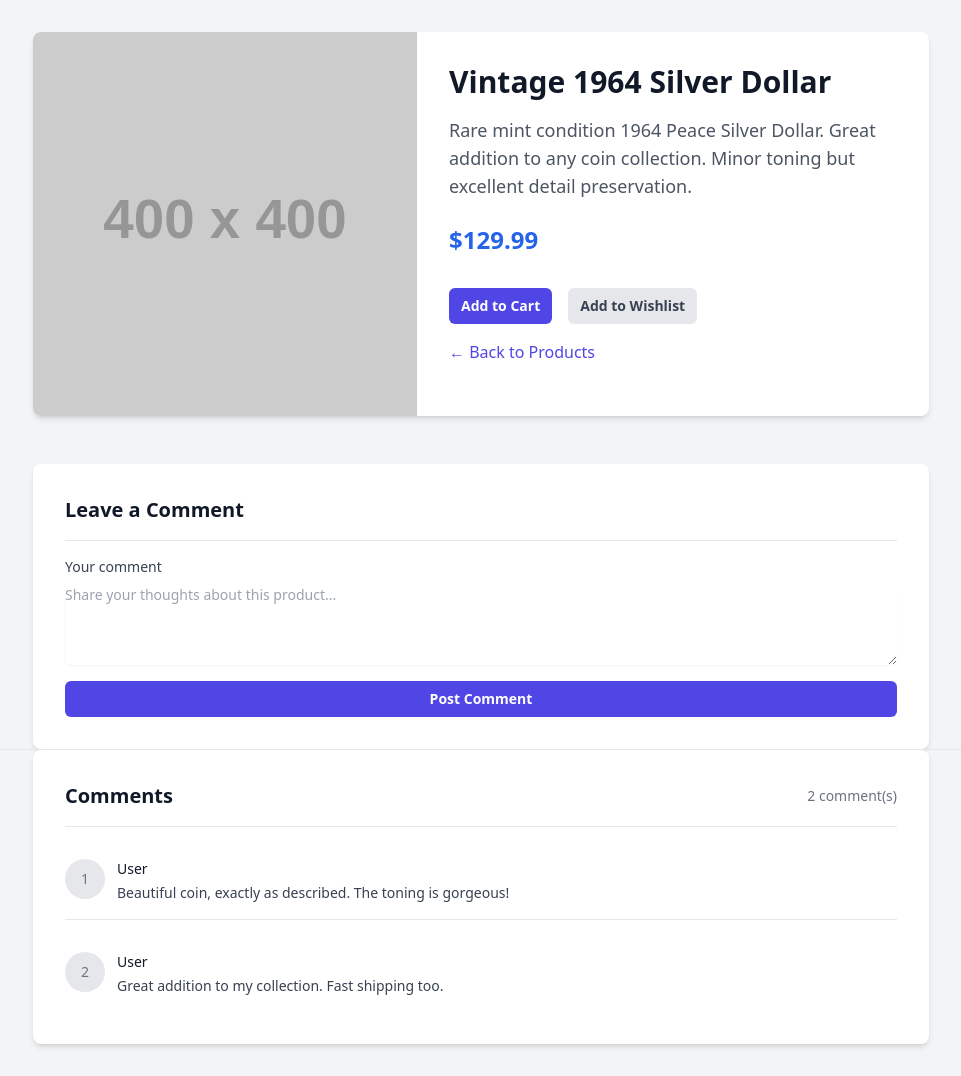
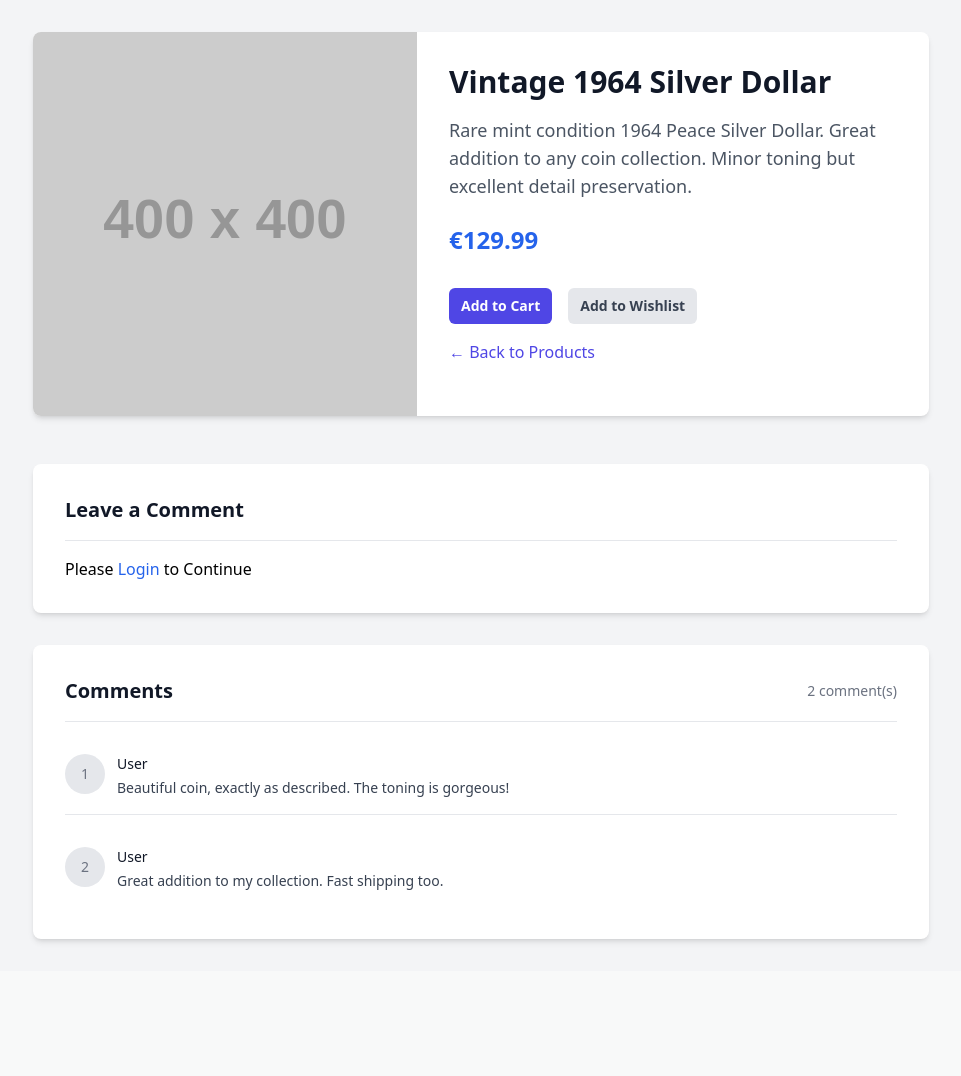
Before and after one commit to QtKaii/2module-project, a PHP site: page /product/1 in a window 1280 px wide. Shown: the part 56-1132 px from the top of the page, without its empty margins (159-1120 px from the left). After the commit the page ends 1000 px from the top, so only its background shows below. Run offline with PHP 8.4, Linux system fonts and the light colour scheme; data comes from the database, SQL or seed files in the repository; both versions use the stored data as it was after the commit; grey boxes labelled with a size stand in for pictures from a placeholder-image service; some libraries are stand-ins or nearby versions.

Commit message:
Change currency symbol from $ to € in various templates and database

```diff
--- a/frontend/templates/components/order-summary-item.html.twig
+++ b/frontend/templates/components/order-summary-item.html.twig
@@ -5,5 +5,5 @@
             <p class="mt-1 text-sm text-gray-500 dark:text-gray-400">{{ description }}</p>
         {% endif %}
     </div>
-    <span class="ml-4 text-lg text-gray-600 dark:text-gray-300">${{ price | number_format(2) }}</span>
+    <span class="ml-4 text-lg text-gray-600 dark:text-gray-300">€{{ price | number_format(2) }}</span>
 </div>
--- a/frontend/templates/components/product-card.html.twig
+++ b/frontend/templates/components/product-card.html.twig
@@ -6,5 +6,5 @@
     </a>
     <h3 class="mt-4 text-xl font-semibold">{{ product.title }}</h3>
     <p class="mt-2 text-gray-600">{{ product.description }}</p>
-    <p class="mt-2 text-blue-600 font-bold">${{ product.price }}</p>
+    <p class="mt-2 text-blue-600 font-bold">€{{ product.price }}</p>
 </div>
--- a/frontend/templates/components/wishlist-item.html.twig
+++ b/frontend/templates/components/wishlist-item.html.twig
@@ -3,7 +3,7 @@
         <div class="min-w-0 flex-auto">
             <p class="text-lg font-semibold text-gray-900">{{ title }}</p>
             <p class="mt-1 text-sm text-gray-600">{{ description }}</p>
-            <p class="mt-2 text-blue-600 font-bold">${{ price }}</p>
+            <p class="mt-2 text-blue-600 font-bold">€{{ price }}</p>
         </div>
     </div>
     <div class="flex items-center gap-4">
--- a/frontend/templates/pages/cart.html.twig
+++ b/frontend/templates/pages/cart.html.twig
@@ -16,7 +16,7 @@
                         {% for item in cartItems %}
                             {% include 'components/cart-row.html.twig' with {
                                 'name': item.product.title,
-                                'price': '$' ~ item.product.price,
+                                'price': '€' ~ item.product.price,
                                 'id': item.product.id,
                                 'salesId': item.salesid
                             } %}
--- a/frontend/templates/pages/editProduct.html.twig
+++ b/frontend/templates/pages/editProduct.html.twig
@@ -55,7 +55,7 @@
                             <label for="price" class="block text-sm font-medium text-gray-700 dark:text-gray-300">Price</label>
                             <div class="relative mt-1 rounded-md shadow-sm">
                                 <div class="pointer-events-none absolute inset-y-0 left-0 flex items-center pl-3">
-                                    <span class="text-gray-500 sm:text-sm">$</span>
+                                    <span class="text-gray-500 sm:text-sm">€</span>
                                 </div>
                                 <input type="number" name="price" id="price" required step="0.01" min="0" value="{{ product.price }}"
                                     class="block w-full rounded-md border-gray-300 pl-7 pr-12 focus:border-indigo-500 focus:ring-indigo-500 dark:border-gray-600 dark:bg-gray-700 dark:text-white sm:text-sm"
--- a/frontend/templates/pages/productcreation.html.twig
+++ b/frontend/templates/pages/productcreation.html.twig
@@ -57,7 +57,7 @@
                             <label for="price" class="block text-sm font-medium text-gray-700 dark:text-gray-300">Price</label>
                             <div class="relative mt-1 rounded-md shadow-sm">
                                 <div class="pointer-events-none absolute inset-y-0 left-0 flex items-center pl-3">
-                                    <span class="text-gray-500 sm:text-sm">$</span>
+                                    <span class="text-gray-500 sm:text-sm">€</span>
                                 </div>
                                 <input type="number" name="price" id="price" required step="0.01" min="0"
                                     class="block w-full rounded-md border-gray-300 pl-7 pr-12 focus:border-indigo-500 focus:ring-indigo-500 dark:border-gray-600 dark:bg-gray-700 dark:text-white sm:text-sm"
--- a/frontend/templates/pages/updateProducts.html.twig
+++ b/frontend/templates/pages/updateProducts.html.twig
@@ -41,7 +41,7 @@
                                         <td class="px-4 py-4 text-sm text-gray-700 dark:text-gray-200">
                                             <div class="max-w-xs overflow-hidden text-ellipsis">{{ product.description }}</div>
                                         </td>
-                                        <td class="whitespace-nowrap px-4 py-4 text-sm font-medium text-gray-700 dark:text-gray-200">${{ product.price }}</td>
+                                        <td class="whitespace-nowrap px-4 py-4 text-sm font-medium text-gray-700 dark:text-gray-200">€{{ product.price }}</td>
                                         <td class="whitespace-nowrap px-4 py-4 text-sm text-gray-700 dark:text-gray-200">{{ product.seller_id ?: 'No seller' }}</td>
                                         <td class="whitespace-nowrap py-4 pl-3 pr-4 text-right text-sm font-medium sm:pr-6">
                                             <div class="flex justify-end gap-3">
```
Also changed, not shown: frontend/templates/pages/ordersummary.html.twig (+7 -7 lines), frontend/templates/pages/product.html.twig (+17 -16 lines), frontend/templates/pages/productSales.html.twig (+4 -4 lines), frontend/db.sqlite.
